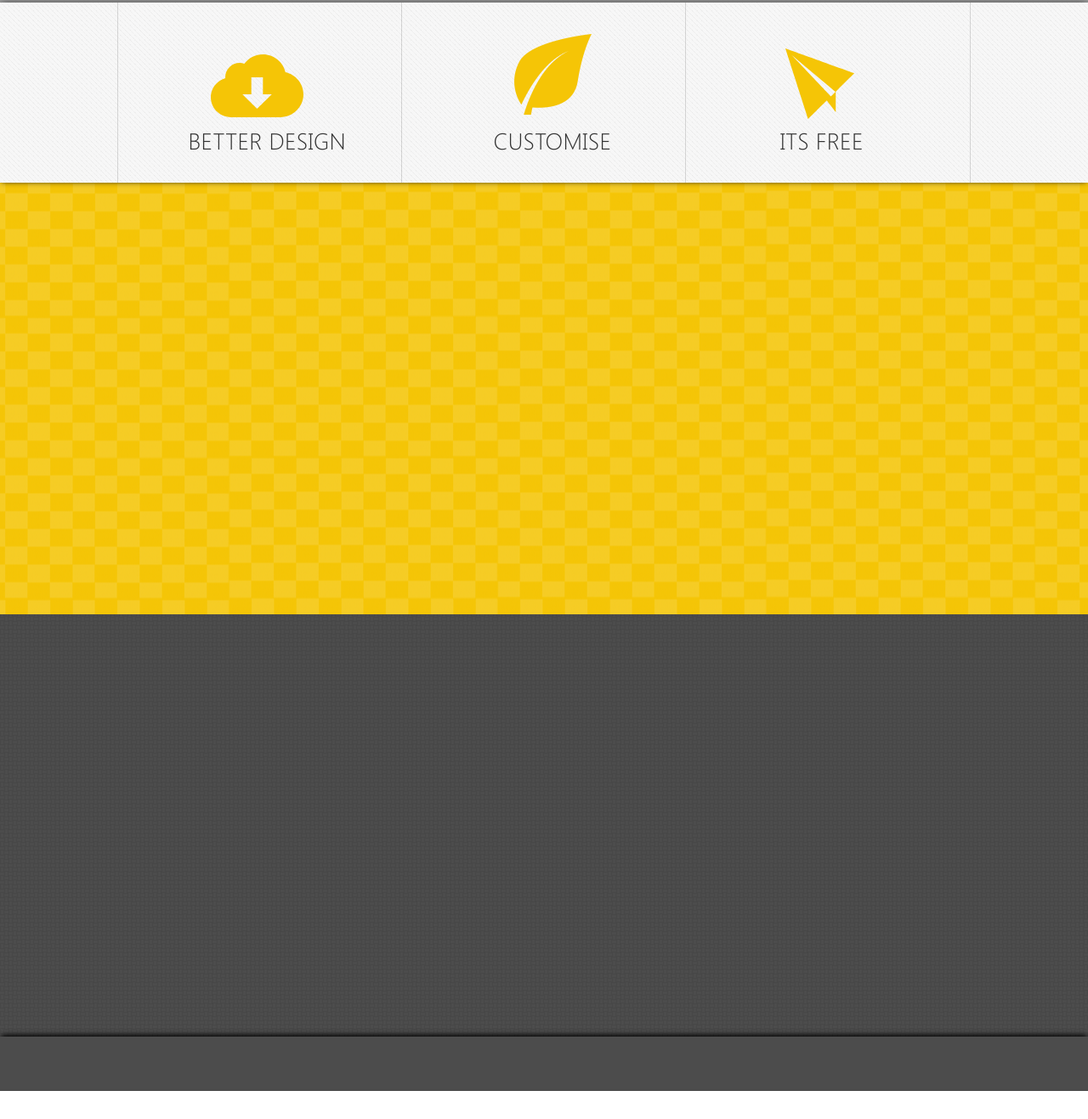
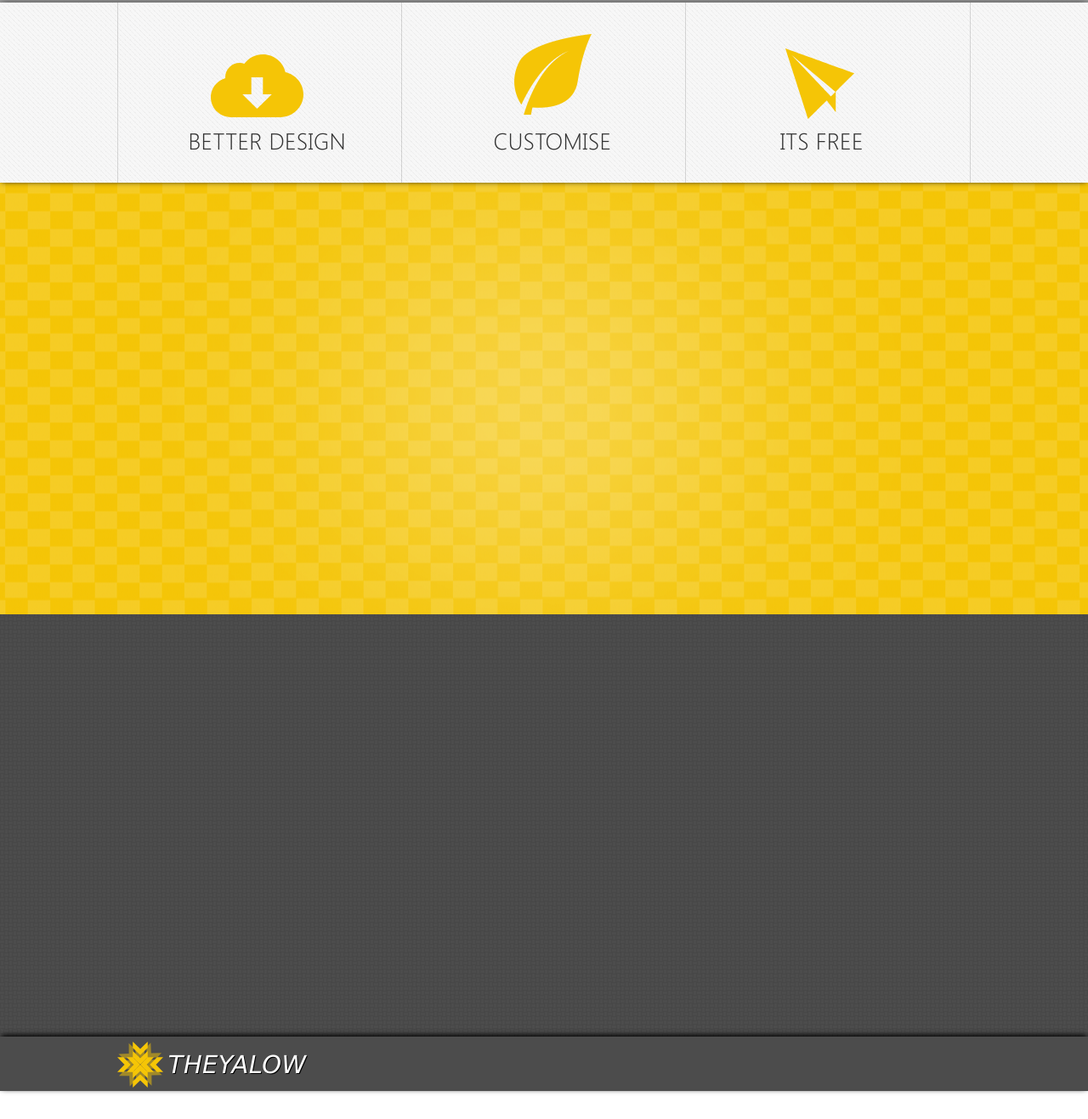
Before and after one commit to lmoroz/theyalow, a plain HTML site: page index.html in a window 1280 px wide. Shown: the part 563-1880 px from the top of the page at 85% size. Before the commit the page ends 1847 px from the top, so only its background shows below. Drawn offline with Linux system fonts and the light colour scheme; grey boxes are pictures that could not be loaded.

Commit message:
refactor: footer section and styling

```diff
--- a/assets/css/main.css
+++ b/assets/css/main.css
@@ -1,5 +1,6 @@
 :root {
     --icon-font-size: 27px;
+    --footer-font-size: 29px;
 }
 * {
     margin: 0;
@@ -26,11 +27,12 @@ footer {
     box-shadow: -10px 0 #fff, 10px 0 #fff, 0 -2px 10px -2px rgba(0, 0, 0, 0.5), 0 2px 5px -2px rgba(0, 0, 0, 0.5);
     position: relative;
     z-index: 3;
+    min-width: 640px; /*только до min-width 641!*/
 }
 
 .news_area {
     height: 508px;
-    background: center url("../images/news_area_bg.png");
+    background: center no-repeat url("../images/news_area_bg2.png"), center url("../images/news_area_bg.png");
 }
 
 .demo_area {
@@ -42,9 +44,10 @@ footer {
     height: 64px;
     background: #4C4C4C;
     box-shadow: -15px 0 #fff, 15px 0 #fff, 0 -2px 7px -2px #000, 0 -2px 7px -2px #000;
+    margin-bottom: 100px;
 }
 
-.icon-area-icons {
+.icon-area-wrapper {
     list-style-type: none;
     display: grid;
     grid-template: auto / repeat(3, 1fr);
@@ -53,7 +56,7 @@ footer {
     margin: 0 auto;
 }
 
-.icon-area-icons .icon-wrapper {
+.icon-area-wrapper .icon-wrapper {
     border-right: 1px solid rgba(0, 0, 0, 0.14);
     flex-grow: 1;
     text-align: center;
@@ -62,13 +65,13 @@ footer {
     justify-content: flex-end;
     padding-bottom: 36px;
 }
-.icon-area-icons .icon-wrapper:first-child {
+.icon-area-wrapper .icon-wrapper:first-child {
     border-left: 1px solid rgba(0, 0, 0, 0.14);
 }
 
-.icon-area-icons .icon-text {
+.icon-area-wrapper .icon-text {
     color: #333;
-    font-family: "Segoe UI", "﻿AdobeInvisFont", "﻿MyriadPro", Arial, sans-serif;
+    font-family: "Segoe UI", Arial, sans-serif;
     text-transform: uppercase;
     height: var(--icon-font-size);
     font-size: var(--icon-font-size);
@@ -76,6 +79,7 @@ footer {
     line-height: var(--icon-font-size);
     text-align: center;
     letter-spacing: .35px;
+    text-shadow: 0 0 #00000033;
 }
 
 .icon-better-design .icon-text {
@@ -88,10 +92,10 @@ footer {
     padding-right: 15px;
 }
 
-.icon-area-icons .icon-wrapper .icon {
+.icon-area-wrapper .icon-wrapper .icon {
     transition: transform 0.3s ease;
 }
-.icon-area-icons .icon-wrapper:hover .icon {
+.icon-area-wrapper .icon-wrapper:hover .icon {
     transform: scale(1.05) rotate(-2deg);
     opacity: 0.9;
 }
@@ -115,3 +119,31 @@ footer {
     margin-right: 21px;
     margin-bottom: 11px;
 }
+
+
+.footer-wrapper {
+  display: flex;
+  height: 100%;
+  padding: 5px;
+  width: 78.4615385%;
+  margin: 0 auto;
+}
+
+.footer__logo {
+  width: 54px;
+  height: 54px;
+  margin: 1px 6px auto 0;
+}
+
+.footer__copyright {
+  font-family: "Lucida Sans", Arial, sans-serif;
+  font-style: italic;
+  font-size: var(--footer-font-size);
+  line-height: var(--footer-font-size);
+  height: var(--footer-font-size);
+  margin: auto 0 21px 0;
+  color: rgba(255, 255, 255, 255);
+  text-transform: uppercase;
+  letter-spacing: .35px;
+  text-shadow: 1px 1px #000;
+}
--- a/index.html
+++ b/index.html
@@ -6,13 +6,13 @@
   <meta http-equiv="X-UA-Compatible" content="ie=edge">
   <link rel="stylesheet" href="assets/css/main.css">
   <link rel="stylesheet" href="assets/css/fonts.css">
-  <title>Theyalow</title>
+  <title>TheYalow</title>
 </head>
 <body>
 <header class="banner-and-header"></header>
 <main>
   <aside class="icon-area">
-    <ul class="icon-area-icons">
+    <ul class="icon-area-wrapper">
       <li class="icon-wrapper icon-better-design"><span class="icon"></span><span class="icon-text">Better Design<!--img src="assets/images/better-design.png" alt="Better Design"--></span></li>
       <li class="icon-wrapper icon-customize"><span class="icon"></span><span class="icon-text">Customise<!--img src="assets/images/customise.png" alt="Better Design"--></span></li>
       <li class="icon-wrapper icon-its-free"><span class="icon"></span><span class="icon-text">Its free</span></li>
@@ -21,6 +21,11 @@
   <section class="news_area"></section>
   <section class="demo_area"></section>
 </main>
-<footer class="footer"></footer>
+<footer class="footer">
+  <div class="footer-wrapper">
+    <img class="footer__logo" src="assets/images/logo.svg" alt="TheYalow Logo">
+    <span class="footer__copyright">TheYalow</span>
+  </div>
+</footer>
 </body>
 </html>
```
Also changed, not shown: assets/images/Layer 11@1X.png (deleted), assets/images/icon_area_bg2.png, assets/images/news_area_bg@1X.png (deleted).
